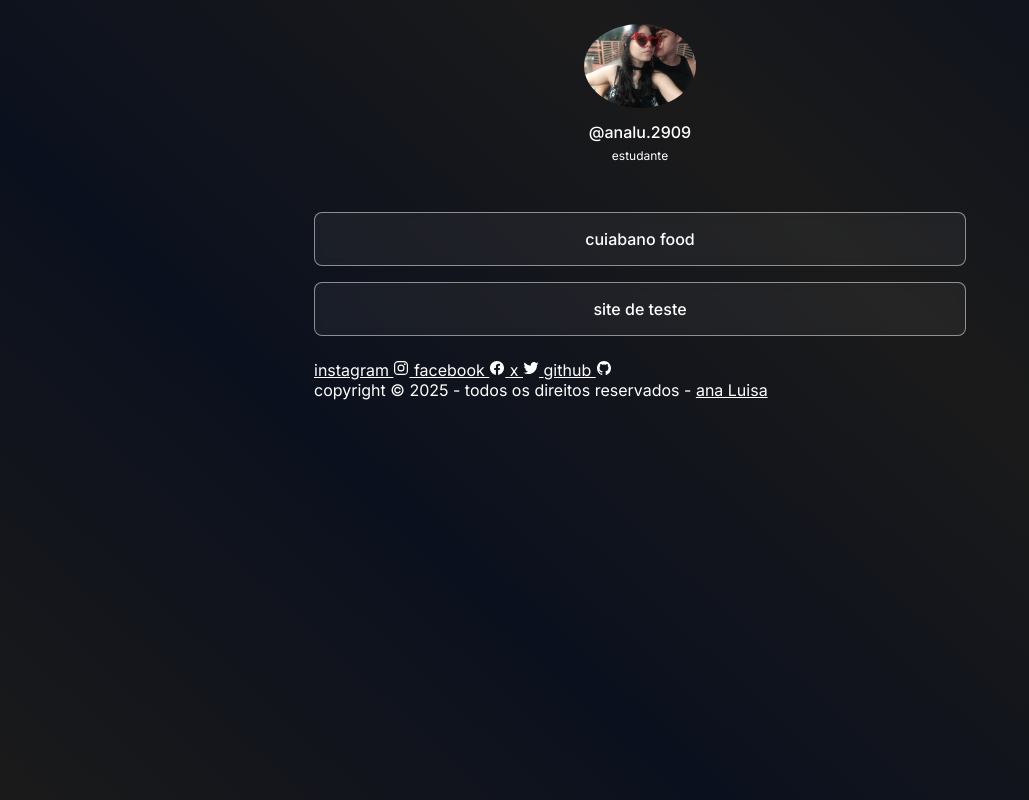
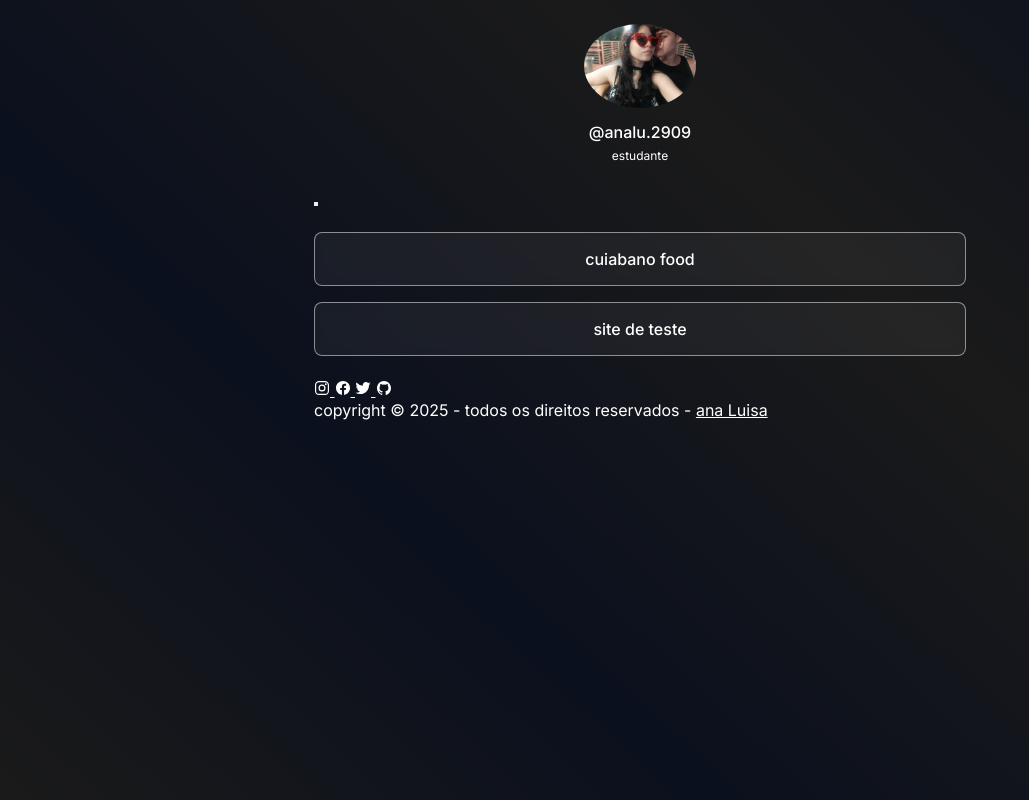
Before and after one commit to ana-luisa-29/perfil-contato, a plain HTML site: page index.html in a window 1280 px wide. Shown: the whole page, without its empty margins (0-1029 px from the left). Drawn offline with nearby package versions, Linux system fonts and the light colour scheme.

Commit message:
add switch button

```diff
--- a/index.html
+++ b/index.html
@@ -20,6 +20,11 @@
             <p>@analu.2909</p>
             <span>estudante</span>
         </div><!--finish profile-->
+        <!--switch-->
+        <div id="switch">
+            <button></button>
+            <span></span>
+        </div> <!--finish project-->
         <!--project list-->
         <ul>
             <li>
@@ -48,15 +53,13 @@
                     target="_blank"
                     rel="noopener noreferrer"
                 >
-                    instagram
                     <ion-icon name="logo-instagram"></ion-icon>
-                </a>
+            </a>
                 <a
-                    href=""
+                    href="http://"
                     target="_blank"
                     rel="noopener noreferrer"
                 >
-                    facebook
                     <ion-icon name="logo-facebook"></ion-icon>
                 </a>
                 <a
@@ -64,7 +67,6 @@
                     target="_blank"
                     rel="noopener noreferrer"
                 >
-                    x
                     <ion-icon name="logo-twitter"></ion-icon>
                 </a>
                 <a
@@ -72,12 +74,11 @@
                     target="_blank"
                     rel="noopener noreferrer"
                 >
-                    github
                     <ion-icon name="logo-github"></ion-icon>
                 </a>
         </div><!--finish social media-->
         <!--footer-->
-        <div>
+        <div id="footer">
             <span>
                 copyright &copy; 2025 - todos os direitos reservados -
                 <a
@@ -91,11 +92,11 @@
         </div>
         <script
             type="module"
-            src="https://unpkg.com/ionicons@7.1.0/dist/ionicons.esm.js">
+            src="https://unpkg.com/ionicons@7.1.0/dist/ionicons/ionicons.esm.js">
         </script>
         <script
             nomodule
-            src="https://unpkg.com/ionicons@7.1.0/dist/ionicons.js">
+            src="https://unpkg.com/ionicons@7.1.0/dist/ionicons/ionicons.js">
         </script>
     </main>
 </body>
```
Also changed, not shown: assets/images/moon.png (added), assets/images/sun.png (added).
